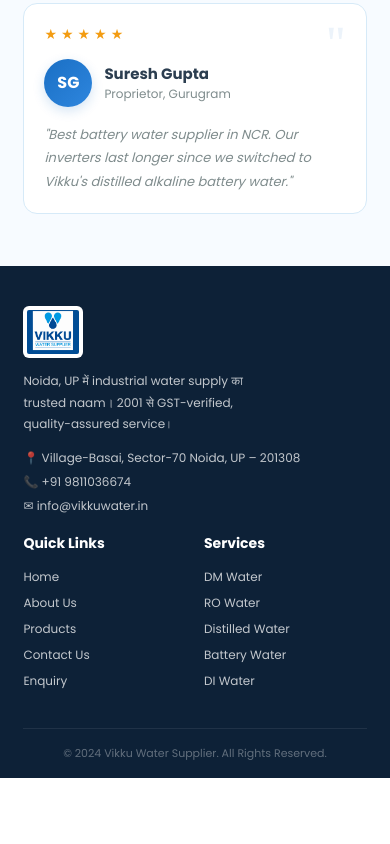
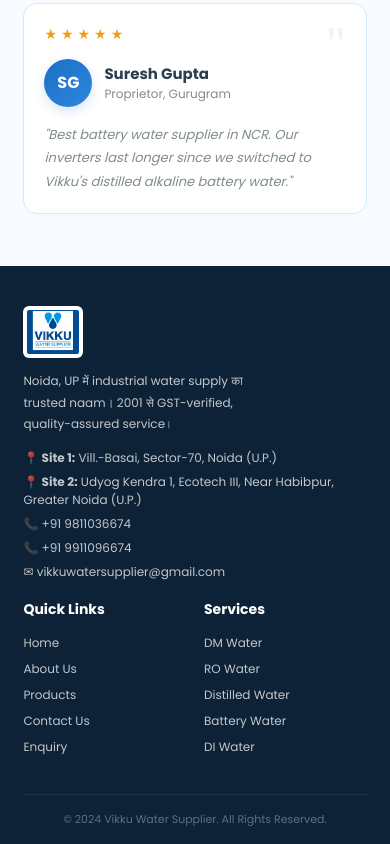
Before and after one commit to deeps00007/vikku, a React (Vite) app: page / in a window 390 px wide. Shown: the part 7671-8515 px from the top of the page. Before the commit the page ends 8449 px from the top, so only its background shows below. Built offline with nearby package versions, Linux system fonts and the light colour scheme.

Commit message:
Add both office addresses with maps, update email and phones

```diff
--- a/Vikku_water.jsx
+++ b/Vikku_water.jsx
@@ -134,8 +134,8 @@
       {/* Top bar */}
       <div className="top-bar" style={{ background: C.blue, padding: "6px 6%", display: "flex", justifyContent: "space-between", alignItems: "center" }}>
         <div style={{ display: "flex", gap: 24, fontSize: 12, color: "rgba(255,255,255,0.9)", cursor: "pointer" }} onClick={() => window.location.hash = ""}>
-          <span>📍 Village-Basai, Sector-70, Noida – 201308</span>
-          <span>✉ info@vikkuwater.in</span>
+          <span>📍 Vill.-Basai, Sector-70, Noida (U.P.)</span>
+          <span>✉ vikkuwatersupplier@gmail.com</span>
           <span>📞 +91 9811036674</span>
         </div>
       </div>
@@ -607,32 +607,30 @@
           <div>
             <div className="sec-tag">Get In Touch</div>
             <h2 className="sec-h2">हमसे <span>संपर्क</span> करें</h2>
-            <p style={{ fontSize: 16, color: C.muted, lineHeight: 1.8, marginBottom: 30 }}>
+            <p style={{ fontSize: 16, color: C.muted, lineHeight: 1.8, marginBottom: 24 }}>
               Water supply queries, bulk orders, या quality testing के लिए नीचे दिए गए तरीकों से हमसे संपर्क कर सकते हैं। हमारी team जल्द ही आपको respond करेगी।
             </p>
-            <div style={{ display: "flex",flexDirection: "column", gap: 30 }}>
-              <div style={{ display: "flex", gap: 16 }}>
-                <div style={{ width: 50, height: 50, borderRadius: "50%", background: C.blueLight, display: "flex", alignItems: "center", justifyContent: "center", fontSize: 20, color: C.blue, flexShrink: 0 }}>📍</div>
-                <div>
-                  <h4 style={{ fontSize: 16, fontWeight: 700, color: C.text, marginBottom: 6 }}>Our Office Address</h4>
-                  <p style={{ fontSize: 14, color: C.muted, lineHeight: 1.6 }}>Village-Basai, Barauddin Nagar,<br/>Sector-70 Noida, UP – 201308</p>
+            {[
+              { site: "Site 1", addr: "Vill. - Basai, Sector - 70, Noida (U.P.)", phone: "+91 - 9811036674", tel: "+919811036674", map: "https://maps.google.com/maps?q=Village+Basai,+Sector+70,+Noida,+Uttar+Pradesh&t=&z=14&ie=UTF8&iwloc=&output=embed" },
+              { site: "Site 2", addr: "Udyog Kendra 1, Ecotech III, Near Habibpur, Greater Noida (U.P.)", phone: "+91 - 9911096674", tel: "+919911096674", map: "https://maps.google.com/maps?q=Udyog+Kendra+1,+Ecotech+III,+Greater+Noida,+Uttar+Pradesh&t=&z=14&ie=UTF8&iwloc=&output=embed" },
+            ].map(o => (
+              <div key={o.site} style={{ background: "white", borderRadius: 14, border: `1.5px solid ${C.border}`, padding: 20, marginBottom: 20 }}>
+                <div style={{ display: "flex", alignItems: "center", gap: 10, marginBottom: 14 }}>
+                  <div style={{ width: 40, height: 40, borderRadius: "50%", background: C.blueLight, display: "flex", alignItems: "center", justifyContent: "center", fontSize: 18, color: C.blue, flexShrink: 0 }}>📍</div>
+                  <div>
+                    <div style={{ fontWeight: 700, fontSize: 16, color: C.text }}>Vikku Water Supplier</div>
+                    <div style={{ fontSize: 12, fontWeight: 600, color: C.blue }}>:: {o.site} ::</div>
+                  </div>
                 </div>
+                <div style={{ fontSize: 13, color: C.muted, lineHeight: 2, marginBottom: 14 }}>
+                  <div><strong style={{ color: C.text }}>Address :</strong> {o.addr}</div>
+                  <div><strong style={{ color: C.text }}>Mobile No. :</strong> <a href={`tel:${o.tel}`} style={{ color: C.blue, textDecoration: "none" }}>{o.phone}</a></div>
+                  <div><strong style={{ color: C.text }}>Email :</strong> <a href="mailto:vikkuwatersupplier@gmail.com" style={{ color: C.blue, textDecoration: "none" }}>vikkuwatersupplier@gmail.com</a></div>
+                  <div><strong style={{ color: C.text }}>Website :</strong> www.vikkuwatersupplier.com</div>
+                </div>
+                <iframe src={o.map} title={`${o.site} Map`} style={{ width: "100%", height: 220, border: 0, borderRadius: 10 }} loading="lazy" />
               </div>
-              <a href="tel:+919811036674" style={{ display: "flex", gap: 16, textDecoration: "none", color: "inherit" }}>
-                <div style={{ width: 50, height: 50, borderRadius: "50%", background: C.blueLight, display: "flex", alignItems: "center", justifyContent: "center", fontSize: 20, color: C.blue, flexShrink: 0 }}>📞</div>
-                <div>
-                  <h4 style={{ fontSize: 16, fontWeight: 700, color: C.text, marginBottom: 6 }}>Call Us</h4>
-                  <p style={{ fontSize: 14, color: C.muted, lineHeight: 1.6 }}>+91 9811036674<br/>Mon-Sat: 8am - 7pm</p>
-                </div>
-              </a>
-              <a href="mailto:info@vikkuwater.in" style={{ display: "flex", gap: 16, textDecoration: "none", color: "inherit" }}>
-                <div style={{ width: 50, height: 50, borderRadius: "50%", background: C.blueLight, display: "flex", alignItems: "center", justifyContent: "center", fontSize: 20, color: C.blue, flexShrink: 0 }}>✉</div>
-                <div>
-                  <h4 style={{ fontSize: 16, fontWeight: 700, color: C.text, marginBottom: 6 }}>Email Us</h4>
-                  <p style={{ fontSize: 14, color: C.muted, lineHeight: 1.6 }}>info@vikkuwater.in<br/>sales@vikkuwater.in</p>
-                </div>
-              </a>
-            </div>
+            ))}
           </div>
         </div>
       </section>
@@ -694,9 +692,11 @@
                 Noida, UP में industrial water supply का trusted naam। 2001 से GST-verified, quality-assured service।
               </p>
               <div style={{ fontSize: 12, display: "flex", flexDirection: "column", gap: 6 }}>
-                <span>📍 Village-Basai, Sector-70 Noida, UP – 201308</span>
-                <span>📞 +91 9811036674</span>
-                <span>✉ info@vikkuwater.in</span>
+                <span>📍 <strong>Site 1:</strong> Vill.-Basai, Sector-70, Noida (U.P.)</span>
+                <span>📍 <strong>Site 2:</strong> Udyog Kendra 1, Ecotech III, Near Habibpur, Greater Noida (U.P.)</span>
+                <a href="tel:+919811036674" style={{ color: "rgba(255,255,255,0.75)", textDecoration: "none" }}>📞 +91 9811036674</a>
+                <a href="tel:+919911096674" style={{ color: "rgba(255,255,255,0.75)", textDecoration: "none" }}>📞 +91 9911096674</a>
+                <a href="mailto:vikkuwatersupplier@gmail.com" style={{ color: "rgba(255,255,255,0.75)", textDecoration: "none" }}>✉ vikkuwatersupplier@gmail.com</a>
               </div>
             </div>
             {/* Quick Links */}
```
Also changed, not shown: 1 other file (tests, documents, lock files or other folders).
